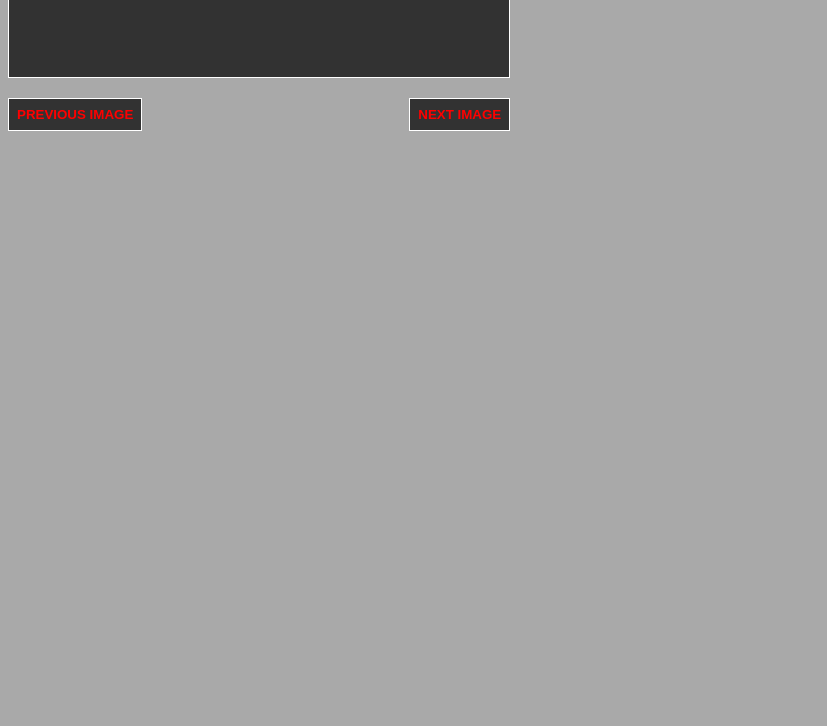
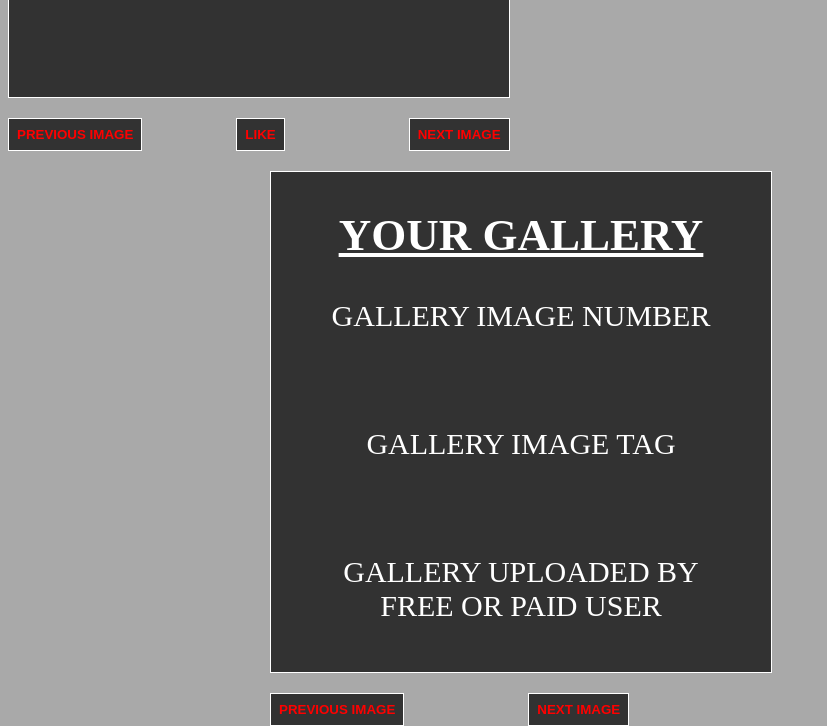
Before and after one commit to Trezeno/ClickASnapHackathon, a plain HTML site: page index.html in a window 1280 px wide. Shown: the part 778-1504 px from the top of the page, without its empty margins (0-827 px from the left). Before the commit the page ends 909 px from the top, so only its background shows below. Drawn offline with Linux system fonts and the light colour scheme.

Commit message:
Like button and gallery implemented

```diff
--- a/index.html
+++ b/index.html
@@ -45,7 +45,21 @@
       <p id="sub-status">UPLOADED BY<br>FREE OR PAID USER</p> <!-- POSTER SUB STATUS -->
     </div>
     <button onclick="prevImage()" id="prev-image-button" type="button">PREVIOUS IMAGE</button>
+    <button onclick="addToLikedGallery()" id="like-image-button" type="button">LIKE</button>
     <button onclick="nextImage(checkFilterValueBrowse())" id="next-image-button" type="button">NEXT IMAGE</button>
+  </div>
+
+  <div class="galleryimage">
+    <div class="image-gallery">
+      <h2><u>YOUR GALLERY</u></h1>
+      <p id="image-number-gallery">GALLERY IMAGE NUMBER</p> <!-- IMAGE NUMBER -->
+      <br>
+      <p id="image-tag-gallery">GALLERY IMAGE TAG</p> <!-- IMAGE TAG/TYPE -->
+      <br>
+      <p id="sub-status-gallery">GALLERY UPLOADED BY<br>FREE OR PAID USER</p> <!-- POSTER SUB STATUS -->
+    </div>
+    <button onclick="galleryPrev()" id="prev-image-button" type="button">PREVIOUS IMAGE</button>
+    <button onclick="galleryNext()" id="next-image-button" type="button">NEXT IMAGE</button>
   </div>
 
   <!-- Scripts Below -->
--- a/script.js
+++ b/script.js
@@ -5,6 +5,8 @@ let photoTagList = ["FOOTBALL", "SPACE", "FLOWERS", "COMPUTERS", "GAMING", "ANIM
 let userInterestsStarter = "Current user interests: ";
 let userInterests = [];
 let likedPhotoList = [];
+let galleryPhotos = [["GALLERY IMAGE NUMBER", "GALLERY IMAGE TAG", "GALLERY USER SUB STATUS"]];
+let galleryPhotoIndex = 0;
 
 //Function that gets and stores user interests
 function getUserInterests() {
@@ -195,3 +197,43 @@ function prevImageTrending() {
     console.log("Going back to already cached photo: " + currentImageNumber);
   }
 }
+
+/* GALLERY BUTTONS */
+/* First number in array seach is index of image number
+ * Second number in array search is 0 / 1 / 2
+ * 0 == Image Number
+ * 1 == Image Tag
+ * 2 == User Sub Status
+ */
+
+function galleryNext() {
+  if (galleryPhotos.length > 1 && galleryPhotoIndex < galleryPhotos.length - 1) {
+    galleryPhotoIndex++;
+    document.getElementById("image-number-gallery").innerHTML = galleryPhotos[galleryPhotoIndex][0];
+    document.getElementById("image-tag-gallery").innerHTML = galleryPhotos[galleryPhotoIndex][1];
+    document.getElementById("sub-status-gallery").innerHTML = galleryPhotos[galleryPhotoIndex][2];
+  } else {
+    alert("Either no images in gallery or at end of gallery.");
+  }
+}
+
+function galleryPrev() {
+  if (galleryPhotoIndex == 0) {
+    alert("Please click 'NEXT IMAGE' to get started.")
+  } else if (galleryPhotoIndex == 1) {
+    console.log("FAIL, at image number 1");
+  } else {
+    galleryPhotoIndex--;
+    document.getElementById("image-number-gallery").innerHTML = galleryPhotos[galleryPhotoIndex][0];
+    document.getElementById("image-tag-gallery").innerHTML = galleryPhotos[galleryPhotoIndex][1];
+    document.getElementById("sub-status-gallery").innerHTML = galleryPhotos[galleryPhotoIndex][2];
+  }
+}
+
+/* Add photo to liked gallery function*/
+function addToLikedGallery() {
+  let currentNum = document.getElementById("image-number").innerHTML;
+  let currentTag = document.getElementById("image-tag").innerHTML;
+  let currentSub = document.getElementById("sub-status").innerHTML;
+  galleryPhotos.push([currentNum, currentTag, currentSub]);
+}
--- a/style.css
+++ b/style.css
@@ -68,6 +68,27 @@ h3 {
   margin-bottom: 20px;
 }
 
+.showimage {
+  float: left;
+}
+
+.image-gallery {
+  color: white;
+  text-align: center;
+  font-size: 30px;
+  background-color: rgb(50,50,50);
+  border: 1px white solid;
+  width: 500px;
+  height: 500px;
+  margin-top: 20px;
+  margin-bottom: 20px;
+}
+
+.galleryimage {
+  float: right;
+  margin-right: 500px;
+}
+
 /* Buttons */
 button {
   color: red;
@@ -79,7 +100,11 @@ button {
 }
 
 button#next-image-button {
-  margin-left: 263px;
+  margin-left: 120px;
+}
+
+button#like-image-button {
+  margin-left: 90px;
 }
 
 button#next-image-button-trending {
```
